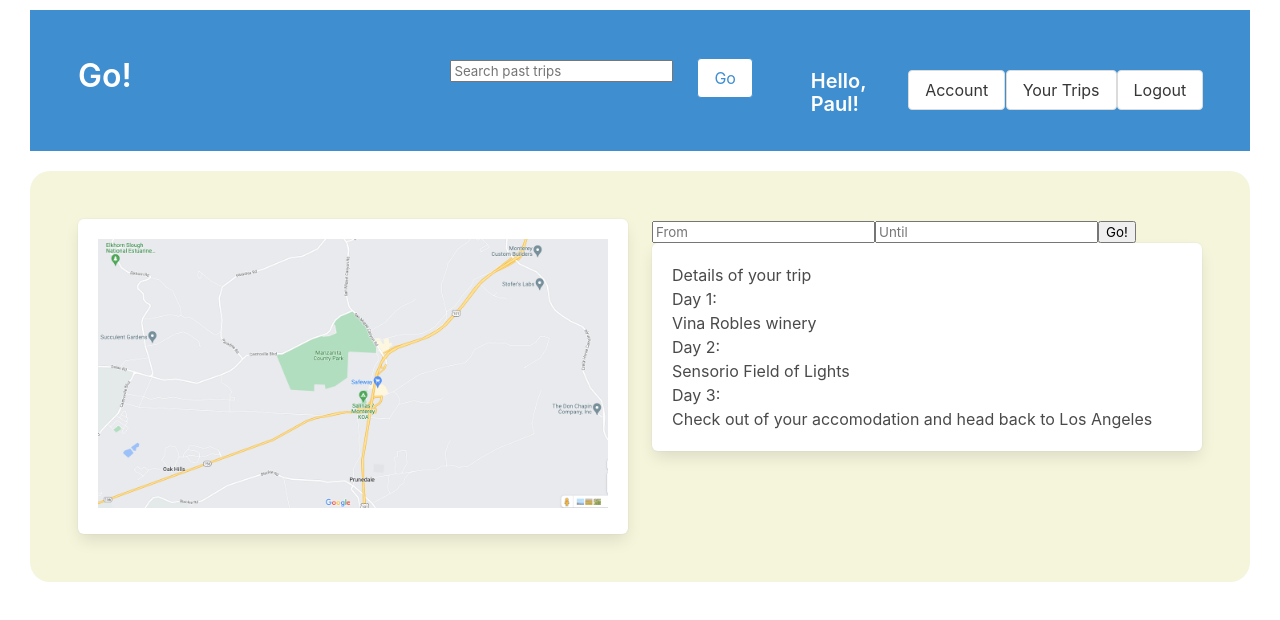
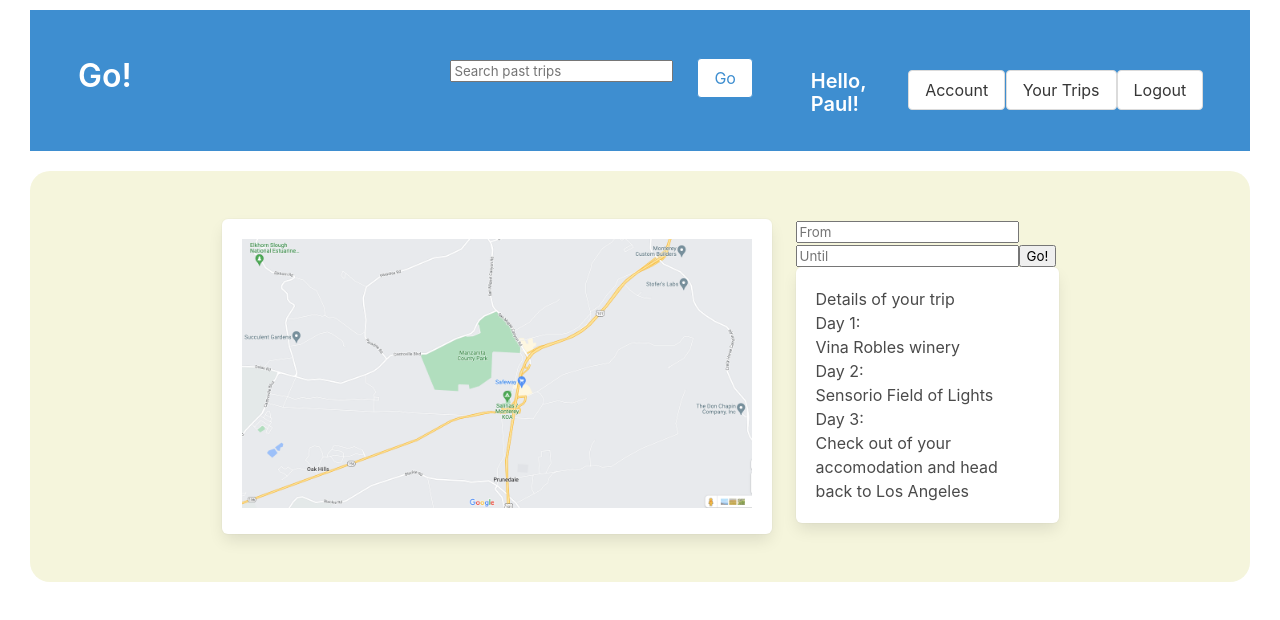
Before and after one commit to paulkasidit/go, a React (Create React App) app: page / in a window 1280 px wide. Shown: the top 620 px of the page. Built offline with nearby package versions, Linux system fonts and the light colour scheme.

Commit message:
aligned items to center

```diff
--- a/src/components/App.js
+++ b/src/components/App.js
@@ -16,11 +16,11 @@ function App(){
             </section>
       <div class = "contentContainer">
         <section class = "section">
-              <div class = "columns">
-                <div class = "column">
+              <div class = "columns is-centered">
+                <div class = "column is-half">
                     <MainControl/>
                   </div>
-                <div class = "column">
+                <div class = "column is-one-quarter">
                   <TripInfoControl/>
                 </div>
               </div>
```
